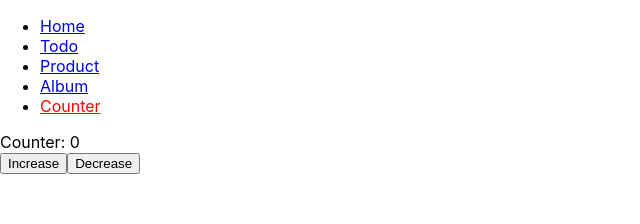
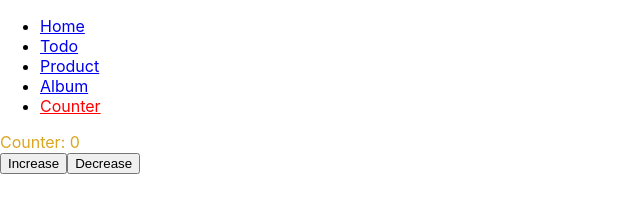
Before and after one commit to xhoang0509/learn-reactjs, a React (Create React App) app: page /counter in a window 1280 px wide. Shown: the top 224 px of the page, without its empty margins (0-640 px from the left). Built offline with nearby package versions, Linux system fonts and the light colour scheme; no server answers.

Commit message:
css module

```diff
--- a/src/features/Counter/counterSlice.js
+++ b/src/features/Counter/counterSlice.js
@@ -1,4 +1,5 @@
 import { createSlice } from '@reduxjs/toolkit';
+
 
 const counterSlice = createSlice({
     name: 'counter',
--- a/src/features/Counter/index.jsx
+++ b/src/features/Counter/index.jsx
@@ -1,6 +1,6 @@
-import { useDispatch } from 'react-redux';
-import { useSelector } from 'react-redux';
-import { increase, decrease } from './counterSlice';
+import { useDispatch, useSelector } from 'react-redux';
+import { decrease, increase } from './counterSlice';
+import styles from './styles.module.css';
 
 const Counter = () => {
     const counter = useSelector((state) => state.counter);
@@ -15,7 +15,7 @@ const Counter = () => {
         dispatch(action);
     };
     return (
-        <div>
+        <div className={styles.counter}>
             Counter: {counter}
             <div>
                 <button onClick={handleIncreaseClick}>Increase</button>
--- /dev/null
+++ b/src/features/Counter/styles.module.css
@@ -0,0 +1,3 @@
+.counter {
+    color: goldenrod;
+}
--- a/src/features/Todo/pages/TodoForm/index.jsx
+++ b/src/features/Todo/pages/TodoForm/index.jsx
@@ -1,6 +1,4 @@
 import InputField from 'components/form-controls/InputField';
-// import InputField from '../../../../components/form-controls/InputField';
-
 import PropTypes from 'prop-types';
 import React from 'react';
 import { useForm } from 'react-hook-form';
```
